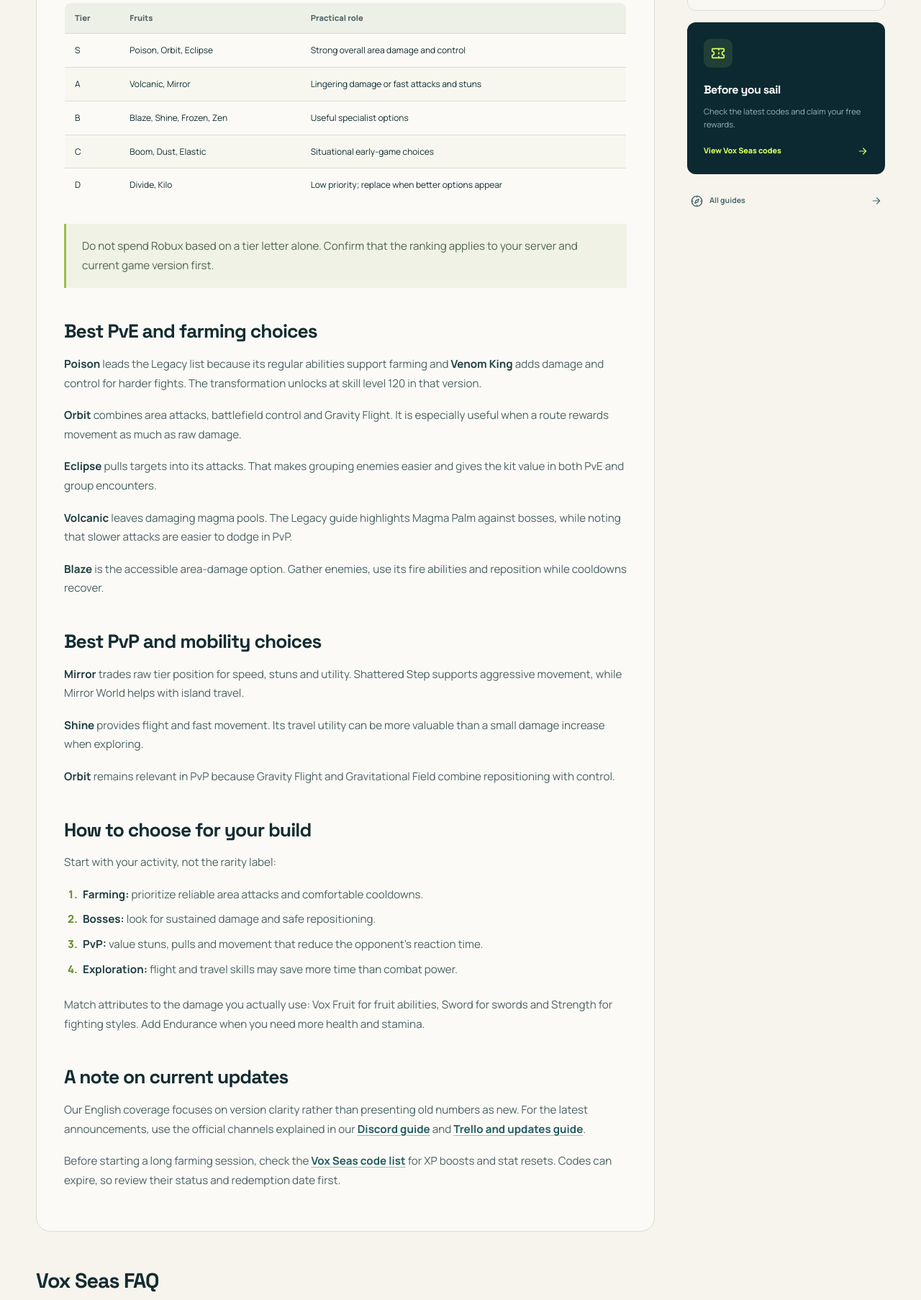
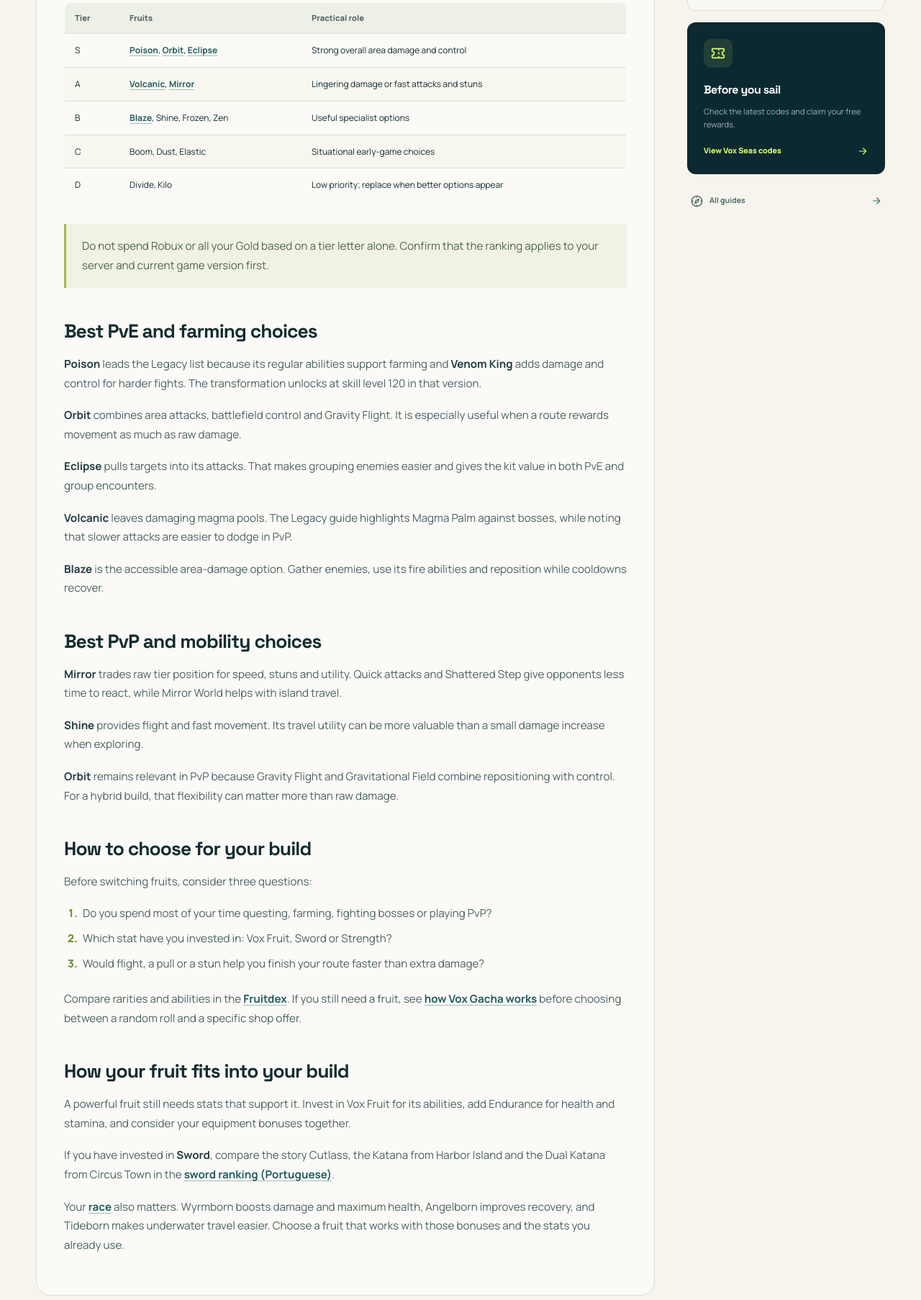
Before and after one commit to flapBird/voxseas, an Astro site: page /en/tier-list in a window 1280 px wide. Shown: the part 826-2632 px from the top of the page at 72% size. Built offline with nearby package versions, Linux system fonts and the light colour scheme; Astro itself is replaced by a stand-in of ours.

Commit message:
fix: 按葡语版同步英文和泰语水果排行攻略

```diff
--- a/src/content/en/tier-list.md
+++ b/src/content/en/tier-list.md
@@ -4,7 +4,8 @@ shortTitle: 'Tier List'
 description: 'Compare Vox Seas fruits by role, with a clearly labeled Legacy tier list for PvE, PvP, farming and mobility.'
 eyebrow: 'FRUIT RANKINGS'
 icon: 'sparkles'
-updated: 'November 16, 2026'
+updated: 'November 21, 2026'
+updatedISO: '2026-11-21'
 quickAnswer: 'Poison, Orbit and Eclipse form the Legacy S tier, followed by Volcanic and Mirror in A. These rankings belong to the older version and should not be treated as freshly tested rankings for the current update.'
 related:
   - /en/fruits/
@@ -14,7 +15,7 @@ faqs:
   - question: 'What is the best fruit in Vox Seas?'
     answer: 'Poison leads the Legacy overall ranking, with Orbit and Eclipse also in S tier. For the current version, the best choice depends on retesting, your build and whether you focus on PvE or PvP.'
   - question: 'What is a good farming fruit?'
-    answer: 'Poison, Orbit and Eclipse combine area damage and control in the Legacy ranking. Blaze is a more accessible area-damage alternative when available in the shop.'
+    answer: 'Poison, Orbit and Eclipse combine area damage and control in the Legacy ranking. Blaze is an accessible alternative for gathering enemies and hitting them together.'
   - question: 'Does the Legacy tier list apply to the current release?'
     answer: 'Not completely. Balance patches can change damage, cooldowns and utility, so check the version label before spending Gold or Robux.'
 ---
@@ -27,13 +28,13 @@ For Dawn of Legends moves, see the current [Orbit](/en/fruits/orbit/) and [Vulca
 
 | Tier | Fruits | Practical role |
 |---|---|---|
-| S | Poison, Orbit, Eclipse | Strong overall area damage and control |
-| A | Volcanic, Mirror | Lingering damage or fast attacks and stuns |
-| B | Blaze, Shine, Frozen, Zen | Useful specialist options |
+| S | [Poison](/en/fruits/#fruta-poison), [Orbit](/en/fruits/orbit/), [Eclipse](/en/fruits/eclipse/) | Strong overall area damage and control |
+| A | [Volcanic](/en/fruits/vulcanic/), [Mirror](/en/fruits/#fruta-mirror) | Lingering damage or fast attacks and stuns |
+| B | [Blaze](/en/fruits/#fruta-blaze), Shine, Frozen, Zen | Useful specialist options |
 | C | Boom, Dust, Elastic | Situational early-game choices |
 | D | Divide, Kilo | Low priority; replace when better options appear |
 
-> Do not spend Robux based on a tier letter alone. Confirm that the ranking applies to your server and current game version first.
+> Do not spend Robux or all your Gold based on a tier letter alone. Confirm that the ranking applies to your server and current game version first.
 
 ## Best PvE and farming choices
 
@@ -49,25 +50,26 @@ For Dawn of Legends moves, see the current [Orbit](/en/fruits/orbit/) and [Vulca
 
 ## Best PvP and mobility choices
 
-**Mirror** trades raw tier position for speed, stuns and utility. Shattered Step supports aggressive movement, while Mirror World helps with island travel.
+**Mirror** trades raw tier position for speed, stuns and utility. Quick attacks and Shattered Step give opponents less time to react, while Mirror World helps with island travel.
 
 **Shine** provides flight and fast movement. Its travel utility can be more valuable than a small damage increase when exploring.
 
-**Orbit** remains relevant in PvP because Gravity Flight and Gravitational Field combine repositioning with control.
+**Orbit** remains relevant in PvP because Gravity Flight and Gravitational Field combine repositioning with control. For a hybrid build, that flexibility can matter more than raw damage.
 
 ## How to choose for your build
 
-Start with your activity, not the rarity label:
+Before switching fruits, consider three questions:
 
-1. **Farming:** prioritize reliable area attacks and comfortable cooldowns.
-2. **Bosses:** look for sustained damage and safe repositioning.
-3. **PvP:** value stuns, pulls and movement that reduce the opponent's reaction time.
-4. **Exploration:** flight and travel skills may save more time than combat power.
+1. Do you spend most of your time questing, farming, fighting bosses or playing PvP?
+2. Which stat have you invested in: Vox Fruit, Sword or Strength?
+3. Would flight, a pull or a stun help you finish your route faster than extra damage?
 
-Match attributes to the damage you actually use: Vox Fruit for fruit abilities, Sword for swords and Strength for fighting styles. Add Endurance when you need more health and stamina.
+Compare rarities and abilities in the [Fruitdex](/en/fruits/). If you still need a fruit, see [how Vox Gacha works](/en/fruit-gacha/) before choosing between a random roll and a specific shop offer.
 
-## A note on current updates
+## How your fruit fits into your build
 
-Our English coverage focuses on version clarity rather than presenting old numbers as new. For the latest announcements, use the official channels explained in our [Discord guide](/en/discord/) and [Trello and updates guide](/en/trello/).
+A powerful fruit still needs stats that support it. Invest in Vox Fruit for its abilities, add Endurance for health and stamina, and consider your equipment bonuses together.
 
-Before starting a long farming session, check the [Vox Seas code list](/en/codes/) for XP boosts and stat resets. Codes can expire, so review their status and redemption date first.
+If you have invested in **Sword**, compare the story Cutlass, the Katana from Harbor Island and the Dual Katana from Circus Town in the [sword ranking (Portuguese)](/armas/#ranking-de-espadas).
+
+Your [race](/en/races/) also matters. Wyrmborn boosts damage and maximum health, Angelborn improves recovery, and Tideborn makes underwater travel easier. Choose a fruit that works with those bonuses and the stats you already use.
```
Also changed, not shown: src/pages/th/tier-list.md (+39 -6 lines).
